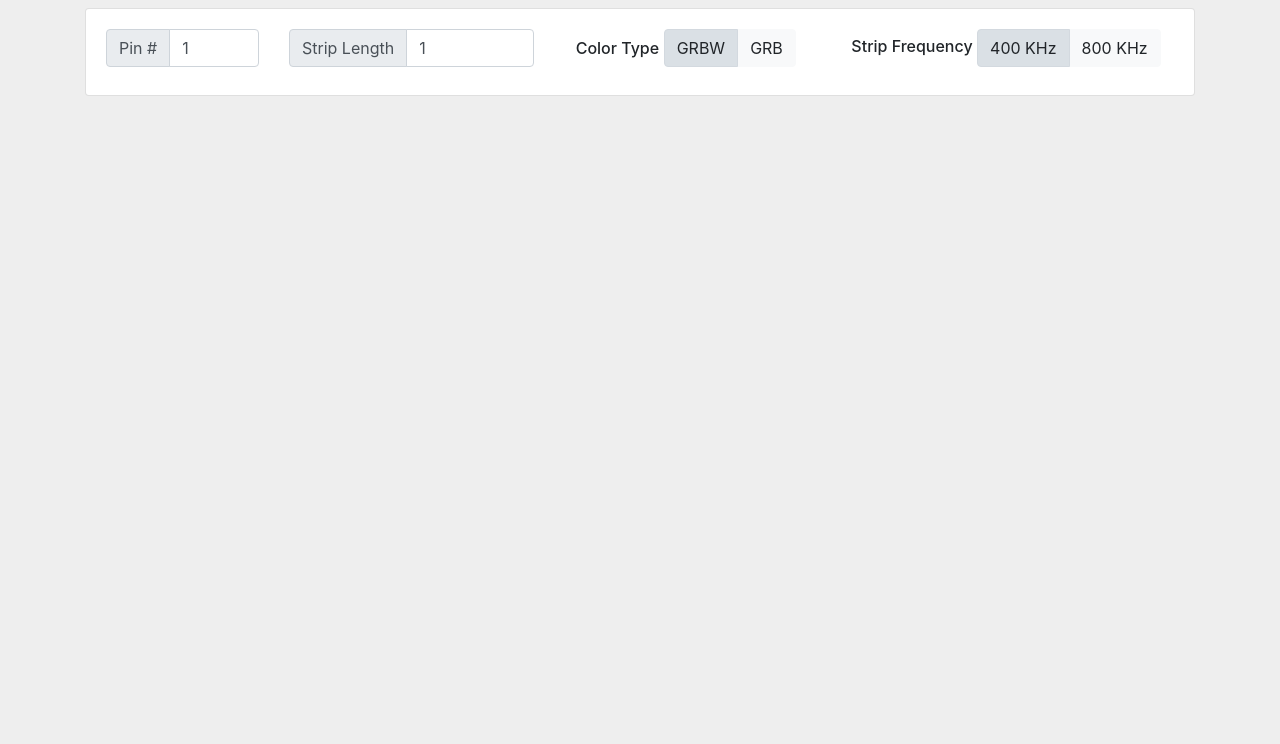
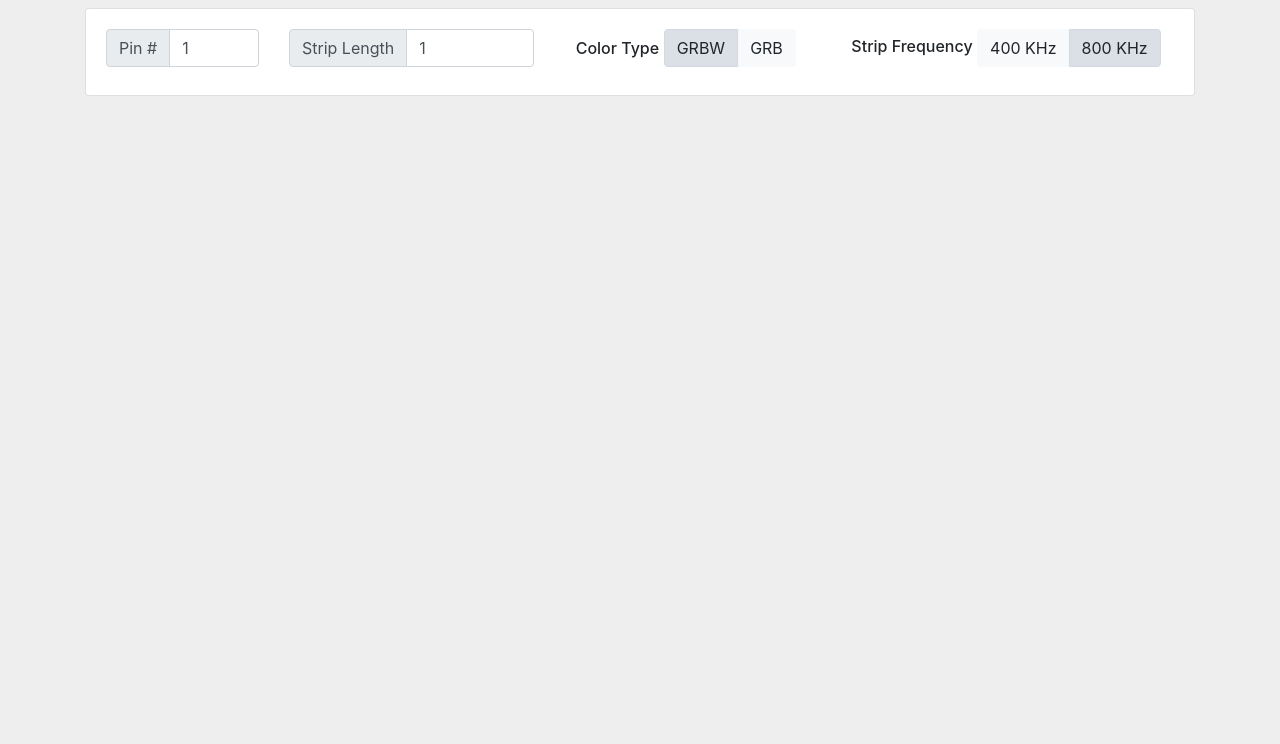
Before and after one commit to team401/LightLinkBuilder, a plain HTML site: page index.html in a window 1280 px wide. Shown: the part 56-800 px from the top of the page. Drawn offline with Linux system fonts and the light colour scheme; no server answers.

Commit message:
Made 800 KHZ leds default

```diff
--- a/index.html
+++ b/index.html
@@ -87,10 +87,10 @@
                   <h6>Strip Frequency</h6>
                 </label>
                 <div class="btn-group btn-group-toggle" data-toggle="buttons">
-                  <label class="btn btn-light khz400 active">
+                  <label class="btn btn-light khz400">
                     <input type="radio" name="frequency" id="khz400" autocomplete="off" checked> 400 KHz
                   </label>
-                  <label class="btn btn-light khz800">
+                  <label class="btn btn-light khz800 active">
                     <input type="radio" name="frequency" id="khz800" autocomplete="off"> 800 KHz
                   </label>
                 </div>
```
